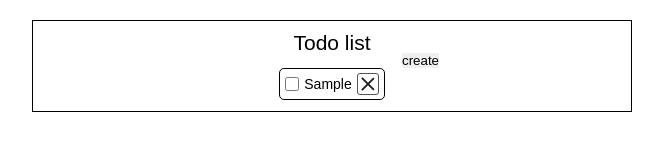
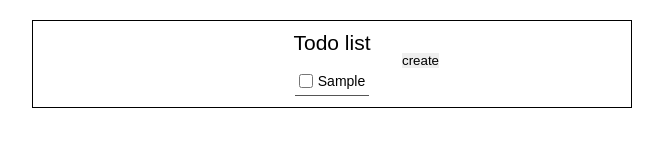
Before and after one commit to Urfeen/todo-lilst, a React (Create React App) app: page / in a window 1280 px wide. Both pictures are taken after typing "Sample" into the empty fields and a click on the button "create". Shown: the top 160 px of the page, without its empty margins (308-971 px from the left). Built offline with nearby package versions, Linux system fonts and the light colour scheme.

Commit message:
feat: expanding tasks

```diff
--- a/src/common-styles.scss
+++ b/src/common-styles.scss
@@ -16,7 +16,7 @@ button.btn_cross {
     position: absolute;
     top: 50%;
     left: 50%;
-    width: 1.3em;
+    width: 90%;
     height: 2px;
     background-color: #222;
   }
--- a/src/components/TasksList/TasksList.jsx
+++ b/src/components/TasksList/TasksList.jsx
@@ -56,6 +56,7 @@ const TasksList = () => {
         ) : (
           tasks.map(task => (
             <li key={task.id}>
+              <div className="tasks-list__primary-area">
                 <input
                   defaultChecked={task.done}
                   onChange={() => changeTaskStatusHandler(task.id)}
@@ -64,12 +65,16 @@ const TasksList = () => {
                   className="checkbox"
                 />
                 <span>{task.taskText}</span>
-              <button
+              </div>
+              <div className="tasks-list__actions">
+
+              </div>
+              {/* <button
                 onClick={() => deleteTaskHandler(task.id)}
                 type="button"
                 className="btn_cross"
-                style={{ height: "22px", width: "22px" }}
-              />
+                style={{ height: "18px", width: "18px" }}
+              /> */}
             </li>
           ))
         )}
--- a/src/components/TasksList/TasksList.scss
+++ b/src/components/TasksList/TasksList.scss
@@ -2,29 +2,59 @@
   max-width: 100%;
 
   li {
+    position: relative;
+
     max-width: 100%;
+    border-bottom: 1px solid #555;
+    padding: 4px;
+    height: 2rem;
+    overflow: hidden;
+
     display: flex;
-    align-items: center;
-    margin: 0px 0px 0.5rem 0px;
-    border: 1px solid #000;
-    padding: 4px 5px;
-    border-radius: 5px;
-    span {
-      word-wrap: break-word;
-      max-width: calc(100% - 1rem - 5px - 22px - 5px);
-      flex-grow: 1;
-      line-height: 1.2;
+    flex-direction: column;
+    justify-content: space-between;
+
+    transition: height 0.2s ease;
+
+    div.tasks-list__primary-area {
+      display: flex;
+      max-height: 100%;
+
+      input {
+        width: 1rem;
+        height: 1rem;
+        margin: 2px 5px 0px 0px;
+      }
+
+      span {
+        max-width: calc(100% - 1rem - 5px);
+        max-height: 100%;
+        flex-grow: 1;
+        line-height: 1.4;
+        text-overflow: ellipsis;
+        overflow: hidden;
+        white-space: pre-wrap;
+      }
     }
-    input {
-      width: 1rem;
-      height: 1rem;
-      margin: 0px 5px 0px 0px;
-    }
-    button {
-      margin: 0px 0px 0px 5px;
+
+    // div.tasks-list__list__actions {
+    //   width: 100%;
+    //   min-height: 10px;
+    //   visibility: hidden;
+    //   background-color: #000;
+    // }
+
+    // &:last-child {
+    //   border-bottom: none;
+    // }
+    &:hover {
+      div.tasks-list__primary-area {
+        span {
+          word-wrap: break-word;
+          overflow: auto;
+        }
+      }
+      height: 10rem;
     }
   }
-  li:last-child {
-    margin: 0px 0px 0px 0px;
-  }
 }
```
Also changed, not shown: src/App.jsx (+6 -1 lines). Lines whose indentation alone changed are shown as unchanged.
